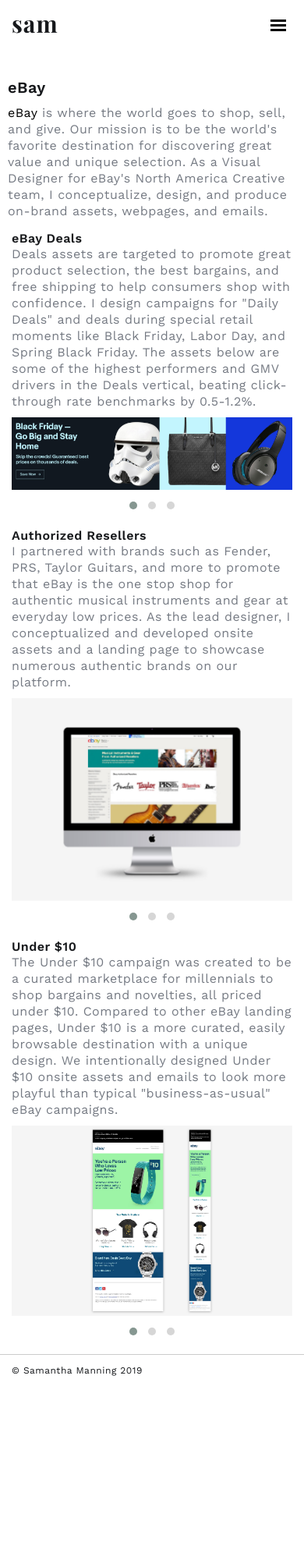
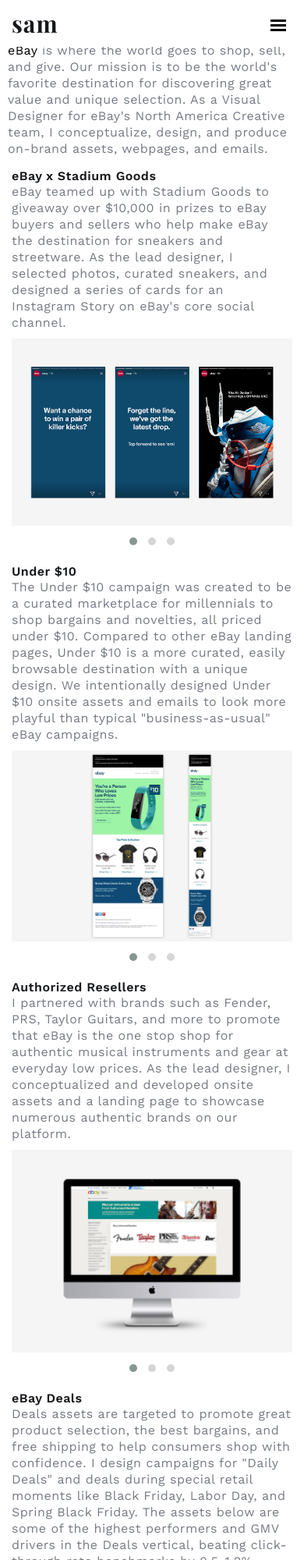
Before and after one commit to samanning/portfolio_new, a plain HTML site: page ebay.html in a window 390 px wide. Shown: the top 2000 px of the page at 78% size. Before the commit the page ends 1778 px from the top, so only its background shows below. Drawn offline with nearby package versions, Linux system fonts and the light colour scheme.

Commit message:
add ebay stadium goods, changed mrg for mobile

```diff
--- a/ebay.html
+++ b/ebay.html
@@ -97,23 +97,41 @@
 
     <div class="row about-main">
         <div class="one-third column">
-            <h4>eBay Deals</h4>
+            <h4>eBay x Stadium Goods</h4>
         </div>
         <div class="two-thirds column">
             <p class="mrg-btm-sm">
-                Deals assets are targeted to promote great product selection, the best bargains, and free shipping to help consumers shop with confidence. I design campaigns for "Daily Deals" and deals during special retail moments like Black Friday, Labor Day, and Spring Black Friday. The assets below are some of the highest performers and GMV drivers in the Deals vertical, beating click-through rate benchmarks by 0.5-1.2&percnt;.
+                eBay teamed up with Stadium Goods to giveaway over $10,000 in prizes to eBay buyers and sellers who help make eBay the destination for sneakers and streetware. As the lead designer, I selected photos, curated sneakers, and designed a series of cards for an Instagram Story on eBay's core social channel.
             </p>
         </div>
     </div>
 
     <div class="about-main mrg-btm-md">
         <div class="owl-carousel owl-theme">
-            <img src="media/ebay_bf.jpg" alt="Black Friday TOPP Banner" width="1179">
-            <img src="media/ebay_laborday.jpg" alt="Labor Day TOPP Banner" width="1179">
-            <img src="media/ebay_springbf.jpg" alt="Spring Black Friday TOPP Banner" width="1179">
+            <img src="media/ebay_stadiumgoods_1.jpg" alt="Instagram Story featuring Stadium Goods" width="1179">
+            <img src="media/ebay_stadiumgoods_2.jpg" alt="Instagram Story featuring Stadium Goods" width="1179">
+            <img src="media/ebay_stadiumgoods_3.jpg" alt="Instagram Story featuring Stadium Goods" width="1179">
         </div>
     </div>
 
+     <div class="row about-main">
+        <div class="one-third column">
+            <h4>Under $10</h4>
+        </div>
+        <div class="two-thirds column">
+            <p class="mrg-btm-sm">
+                The Under $10 campaign was created to be a curated marketplace for millennials to shop bargains and novelties, all priced under $10. Compared to other eBay landing pages, Under $10 is a more curated, easily browsable destination with a unique design. We intentionally designed Under $10 onsite assets and emails to look more playful than typical "business-as-usual" eBay campaigns.
+            </p>
+        </div>
+    </div>
+
+     <div class="about-main mrg-btm-md">
+         <div class="owl-carousel owl-theme">
+             <img src="media/u10_email_v2.jpg" alt="Under $10 email" width="1179">
+             <img src="media/under10_aviator.jpg" alt="Under 10 PMB banner" width="1179">
+            <img src="media/under10_watermelon.jpg" alt="Under 10 PMB banner" width="1179">
+        </div>
+    </div>
 
     <div class="row about-main">
         <div class="one-third column">
@@ -129,27 +147,27 @@
     <div class="about-main mrg-btm-md">
         <div class="owl-carousel owl-theme">
             <img src="media/authreseller_lp.jpg" alt="Authorized Reseller Landing Page" width="1179">
-            <img src="media/ebay_prs.jpg" alt="PRS Guitars authorized reseller promo banner" width="1179">
-        <img src="media/ebay_taylor.jpg" alt="Taylor Guitars authorized reseller promo banner" width="1179">
+            <img src="media/ebay_prs_topp.jpg" alt="PRS Guitars authorized reseller homepage banner" width="1179">
+        <img src="media/ebay_fender_topp.jpg" alt="Taylor Guitars authorized reseller homepage banner" width="1179">
         </div>
     </div>
 
-    <div class="row about-main">
+ <div class="row about-main">
         <div class="one-third column">
-            <h4>Under $10</h4>
+            <h4>eBay Deals</h4>
         </div>
         <div class="two-thirds column">
             <p class="mrg-btm-sm">
-                The Under $10 campaign was created to be a curated marketplace for millennials to shop bargains and novelties, all priced under $10. Compared to other eBay landing pages, Under $10 is a more curated, easily browsable destination with a unique design. We intentionally designed Under $10 onsite assets and emails to look more playful than typical "business-as-usual" eBay campaigns.
+                Deals assets are targeted to promote great product selection, the best bargains, and free shipping to help consumers shop with confidence. I design campaigns for "Daily Deals" and deals during special retail moments like Black Friday, Labor Day, and Spring Black Friday. The assets below are some of the highest performers and GMV drivers in the Deals vertical, beating click-through rate benchmarks by 0.5-1.2&percnt;.
             </p>
         </div>
     </div>
 
-     <div class="about-main mrg-btm-md">
-         <div class="owl-carousel owl-theme">
-             <img src="media/u10_email.jpg" alt="Under $10 email" width="1179">
-             <img src="media/under10_aviator.jpg" alt="Under 10 PMB banner" width="1179">
-            <img src="media/under10_watermelon.jpg" alt="Under 10 PMB banner" width="1179">
+    <div class="about-main mrg-btm-md">
+        <div class="owl-carousel owl-theme">
+            <img src="media/ebay_bf.jpg" alt="Black Friday TOPP Banner" width="1179">
+            <img src="media/ebay_laborday.jpg" alt="Labor Day TOPP Banner" width="1179">
+            <img src="media/ebay_springbf.jpg" alt="Spring Black Friday TOPP Banner" width="1179">
         </div>
     </div>
 
--- a/responsive.css
+++ b/responsive.css
@@ -47,6 +47,12 @@
     }
     .mrg-btm-lg {
         margin-bottom: 20px;
+    }
+    .mrg-top-lg {
+        margin-top: 20px;
+    }
+    .mrg-top-xlg {
+        margin-top: 100px;
     }
     .about-main {
         margin-left: 15px;
```
Also changed, not shown: media/ebay_fender_topp.jpg (added), media/ebay_prs_topp.jpg (added), media/ebay_stadiumgoods_1.jpg (added), media/ebay_stadiumgoods_2.jpg (added), media/ebay_stadiumgoods_3.jpg (added), media/u10_email_v2.jpg (added), media/under10_email.jpg (deleted).
